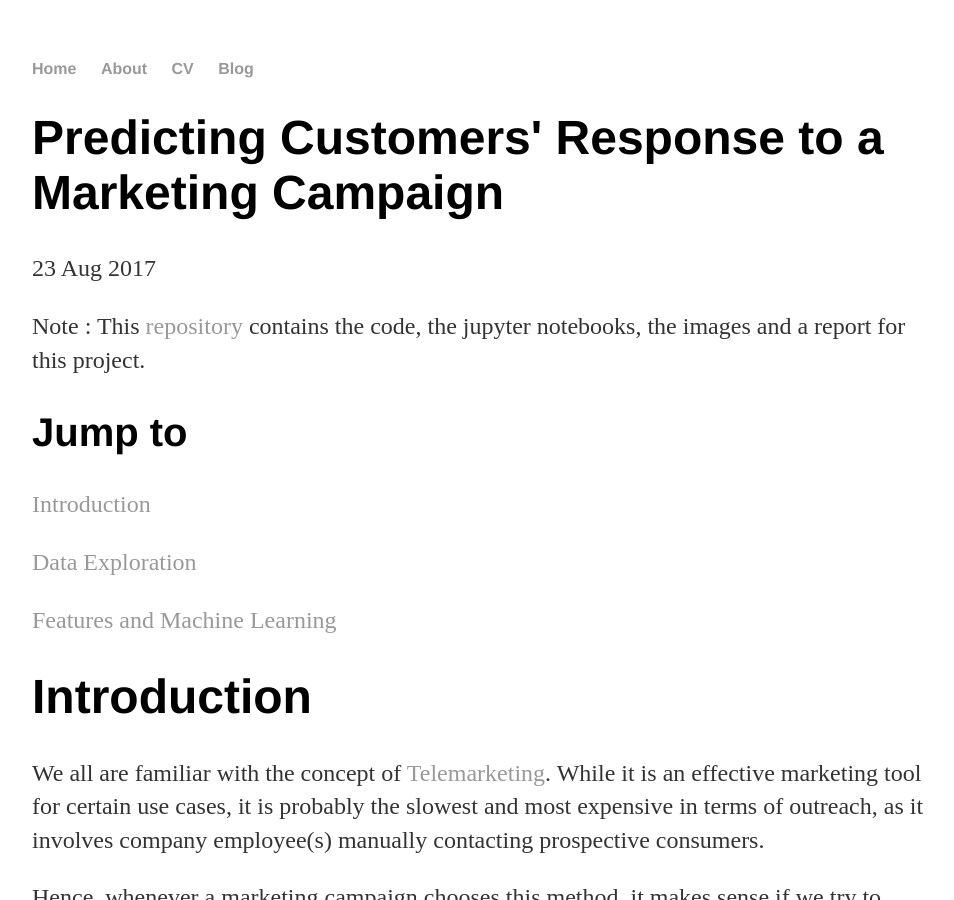
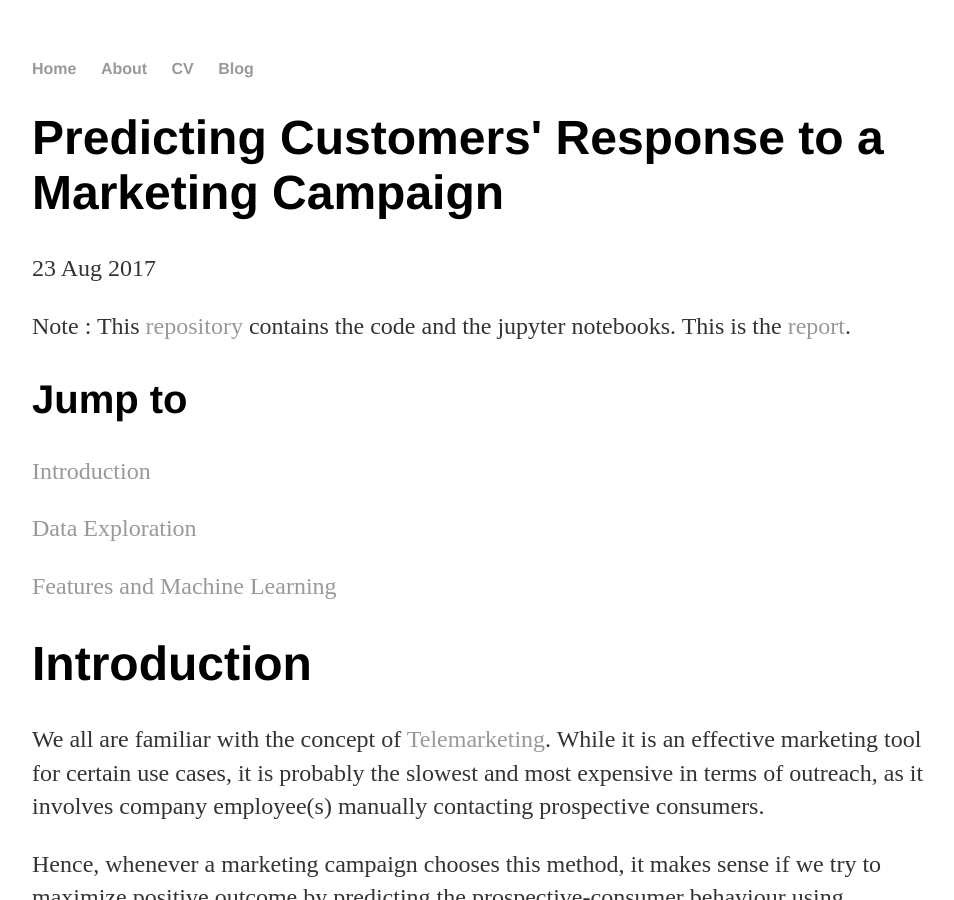
Before and after one commit to nachiketmparanjape2/nachiketmparanjape2.github.io, a Jekyll site: the page built from _posts/2017-08-23-Direct-Marketing-Binary-Prediction.md, in a window 1280 px wide and 900 px high. Shown: the whole window, without its empty margins (160-1114 px from the left). Built offline with Jekyll 4.4.1, drawn with Linux system fonts in a browser that asks for light colours.

Commit message:
Update 2017-08-23-Direct-Marketing-Binary-Prediction.md

```diff
--- a/_posts/2017-08-23-Direct-Marketing-Binary-Prediction.md
+++ b/_posts/2017-08-23-Direct-Marketing-Binary-Prediction.md
@@ -5,7 +5,7 @@ date: 2017-08-23
 ---
 
 
-Note : This [repository](https://github.com/nachiketmparanjape/Bank_UCI) contains the code, the jupyter notebooks, the images and a report for this project.
+Note : This [repository](https://github.com/nachiketmparanjape/Bank_UCI) contains the code and the jupyter notebooks. This is the [report](https://docs.google.com/document/d/1xeAxD7FS3owV1hpMB-60B5gfO7iFvREwQ2YPB1Qp_co/edit?usp=sharing).
 
 ## Jump to
 
```
